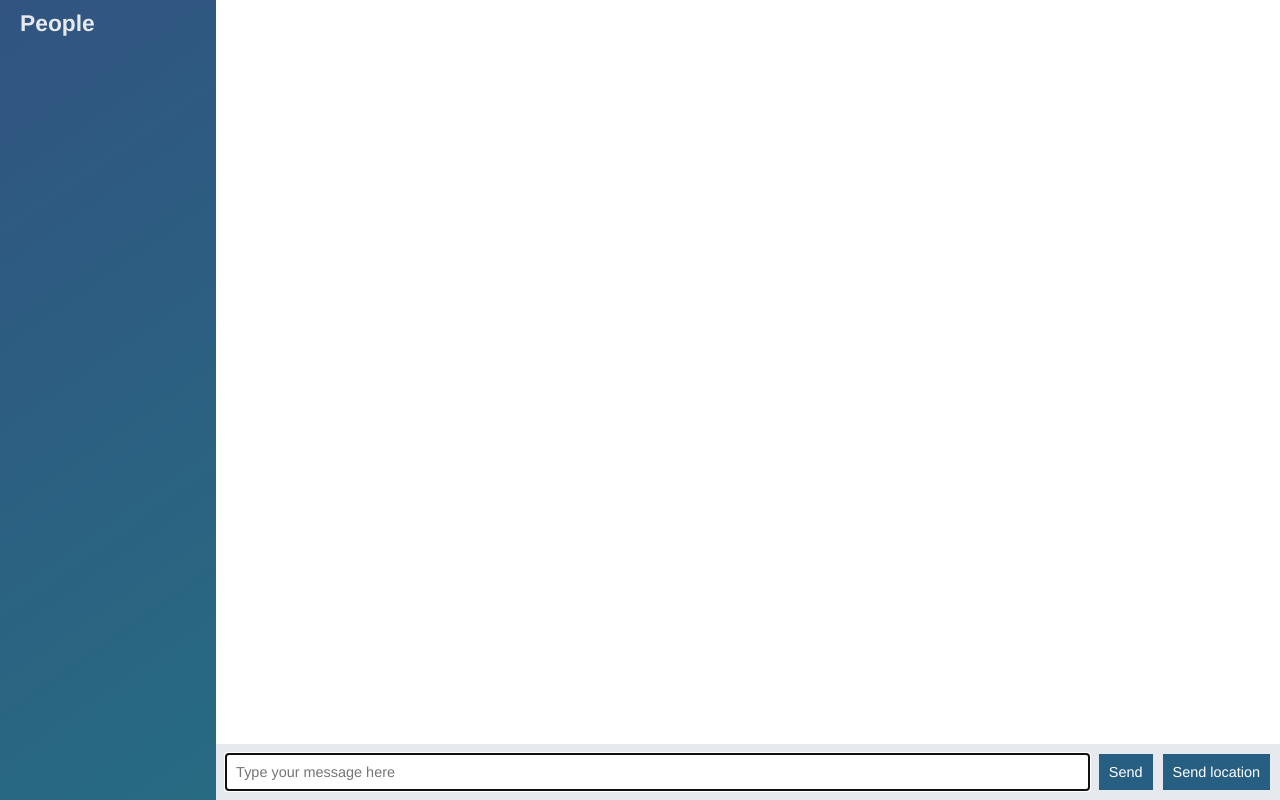
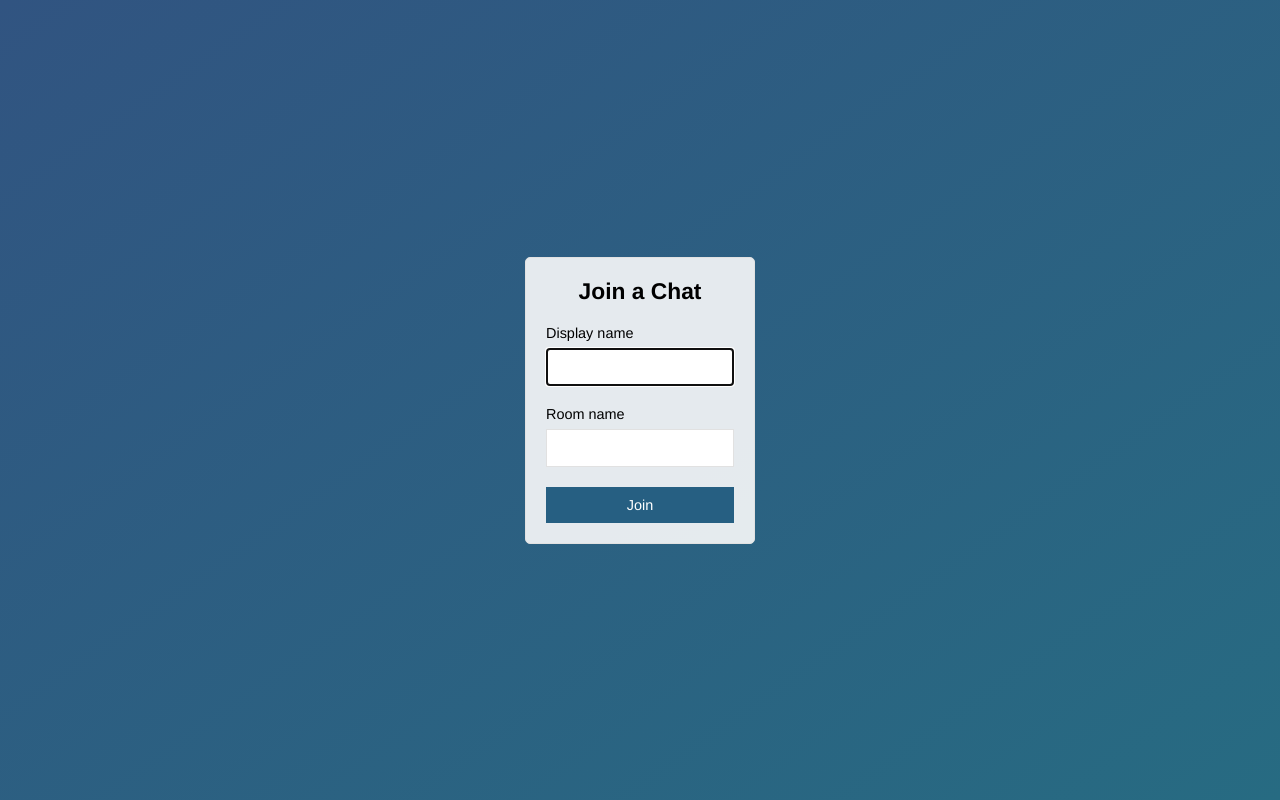
Before and after one commit to mannyanebi/node-chat-app, a website: page public/index.html in a window 1280 px wide. Drawn offline with nearby package versions, Linux system fonts and the light colour scheme; no server answers.

Commit message:
Added join page that submits to chat.html

```diff
--- a/public/index.html
+++ b/public/index.html
@@ -1,60 +1,33 @@
 <!DOCTYPE html>
 <html lang="en">
+
 <head>
     <meta charset="UTF-8">
     <meta name="viewport" content="width=device-width, initial-scale=1.0">
     <meta http-equiv="X-UA-Compatible" content="ie=edge">
-    <title>Document</title>
+    <title>Join | ChatApp</title>
     <link rel="stylesheet" href="./css/style.css">
 </head>
-<body class="chat">
 
-    <div class="chat__sidebar">
-        <h3>People</h3>
-        <div id="users"></div>
+<body class="centered-form">
+    <div class="centered-form__form">
+        <form action="/chat.html">
+            <div class="form-field">
+                <h3>Join a Chat</h3>
+            </div>
+            <div class="form-field">
+                <label for="Display name">Display name</label>
+                <input type="text" name="name" id="" autofocus>
+            </div>
+            <div class="form-field">
+                <label for="Room name">Room name</label>
+                <input type="text" name="room" id="" autofocus>
+            </div>
+            <div class="form-field">
+                <button>Join</button>
+            </div>
+        </form>
     </div>
+</body>
 
-    <div class="chat__main">
-        <ol id="messages" class="chat__messages"></ol>
-
-        <div class="chat__footer">
-            <form id="message-form" action="" method="post">
-                <input type="text" name="message" id="" placeholder="Type your message here" autofocus autocomplete="off">
-                <button type="submit">Send</button>
-            </form>
-            <button type="" id="send-location">Send location</button>
-        </div>
-    </div>
-
-    <script id="message-template" type="text/template">
-        <li class="message">
-            <div class="message__title">
-                <h4>{{from}}</h4>
-                <span>{{createdAt}}</span>
-            </div>
-            <div class="message__body">
-                <p>{{text}}</p>
-            </div>
-        </li>
-    </script>
-
-    <script id="location-message-template" type="text/template">
-        <li class="message">
-            <div class="message__title">
-                <h4>{{from}}</h4>
-                <span>{{createdAt}}</span>
-            </div>
-            <div class="message__body">
-                <p><a href="{{url}}" target="_blank">My current location</a></p>
-            </div>
-        </li>
-    </script>
-
-
-    <script src="/socket.io/socket.io.js"></script>
-    <script src="./js/libs/jquery/jquery.min.js"></script>
-    <script src="./js/libs/moment.js"></script>
-    <script src="./js/libs/mustache.js"></script>
-    <script src="./js/index.js"></script>
-</body>
 </html>
```
Also changed, not shown: public/chat.html (added, +60 -0 lines), public/js/chat.js (renamed from public/js/index.js).
